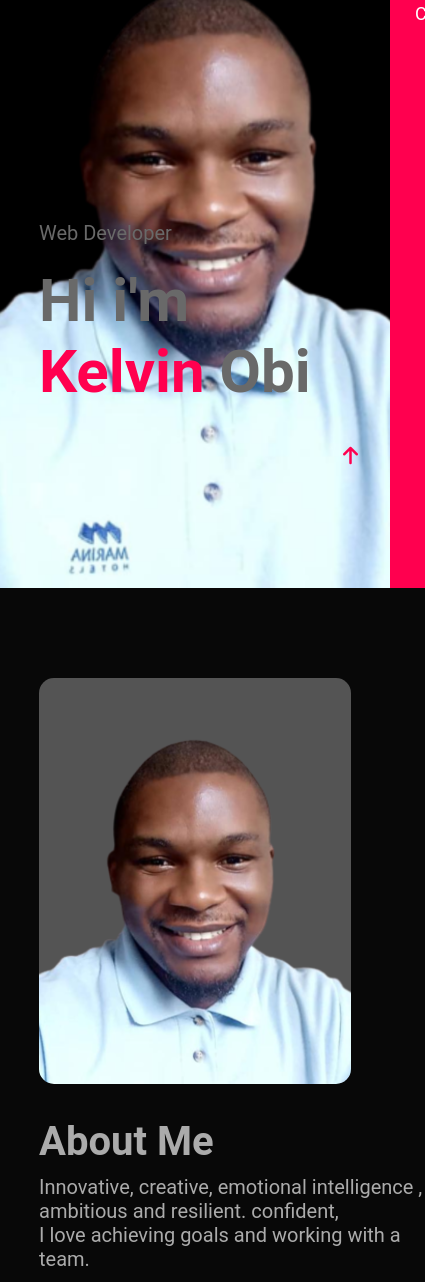
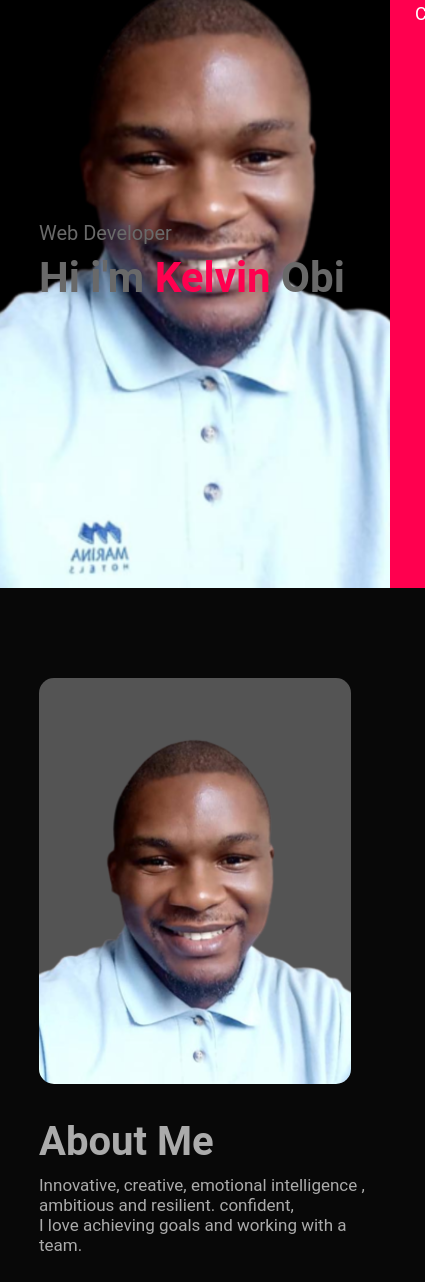
Before and after one commit to gr8kev/PORTFOLIO, a plain HTML site: page portfolio/index.html in a window 390 px wide. Shown: the part 256-1538 px from the top of the page, 425 px wide, since content can reach past the window. Drawn offline with Linux system fonts and the light colour scheme; a script that the page names is missing.

Commit message:
portfolio

```diff
--- a/portfolio/index.css
+++ b/portfolio/index.css
@@ -307,7 +307,7 @@ form .btn2 {
   margin-top: 20px;
 }
 .top{
-  position: fixed;
+  position:fixed;
   bottom: 7.5rem; right:2rem;
   z-index: 100;
   color: #ff004f;
@@ -335,11 +335,8 @@ nav .fa-solid {
   .header-text p {
     color: dimgray;
     font-size: 20px;
-  }
-  * {
-    margin: 0;
-    padding: 0;
-  }
+    margin-top: 8px;
+}
   nav .fa-solid {
     display: block;
     font-size: 25px;
@@ -390,13 +387,39 @@ nav .fa-solid {
   .copyright {
     font-size: 14px;
   }
-  .top{
-    font-size: 20px;
-  }
-
+  .about-c0l-2 p {
+    font-size: 16px;
+    margin-top: 10px;
+}
+  .top {
+    font-size: 31px;
+    position:fixed;
+    top: 370rem;
+}
 }
 #msg {
   color: #61b752;
   margin-top: -40px;
   display: block;
 }
+
+@media only screen and (max-width: 400px){
+  .top {
+    font-size: 31px;
+    position: fixed;
+    top: 350rem;
+}
+.header-text h1 {
+  font-size: 42px;
+  margin-top: 8px;
+}
+.about-c0l-2 p {
+  font-size: 17px;
+  margin-top: 10px;
+}
+
+.header-text p {
+  color: dimgray;
+  font-size: 20px;
+}
+}
--- a/portfolio/index.html
+++ b/portfolio/index.html
@@ -5,7 +5,7 @@
   <meta charset="utf-8" />
   <meta http-equiv="X-UA-Compatible" content="IE=edge" />
   <title>Gr8kev</title>
-  <meta name="viewport" content="width=device-width, initial-scale=1" />
+  <meta name="viewport" content="width=device-width" />
   <link rel="stylesheet" type="text/css" media="screen" href="index.css" />
   <script src="main.js"></script>
   <script src="https://kit.fontawesome.com/91cf14b839.js" crossorigin="anonymous"></script>
```
Also changed, not shown: 1 other file.
